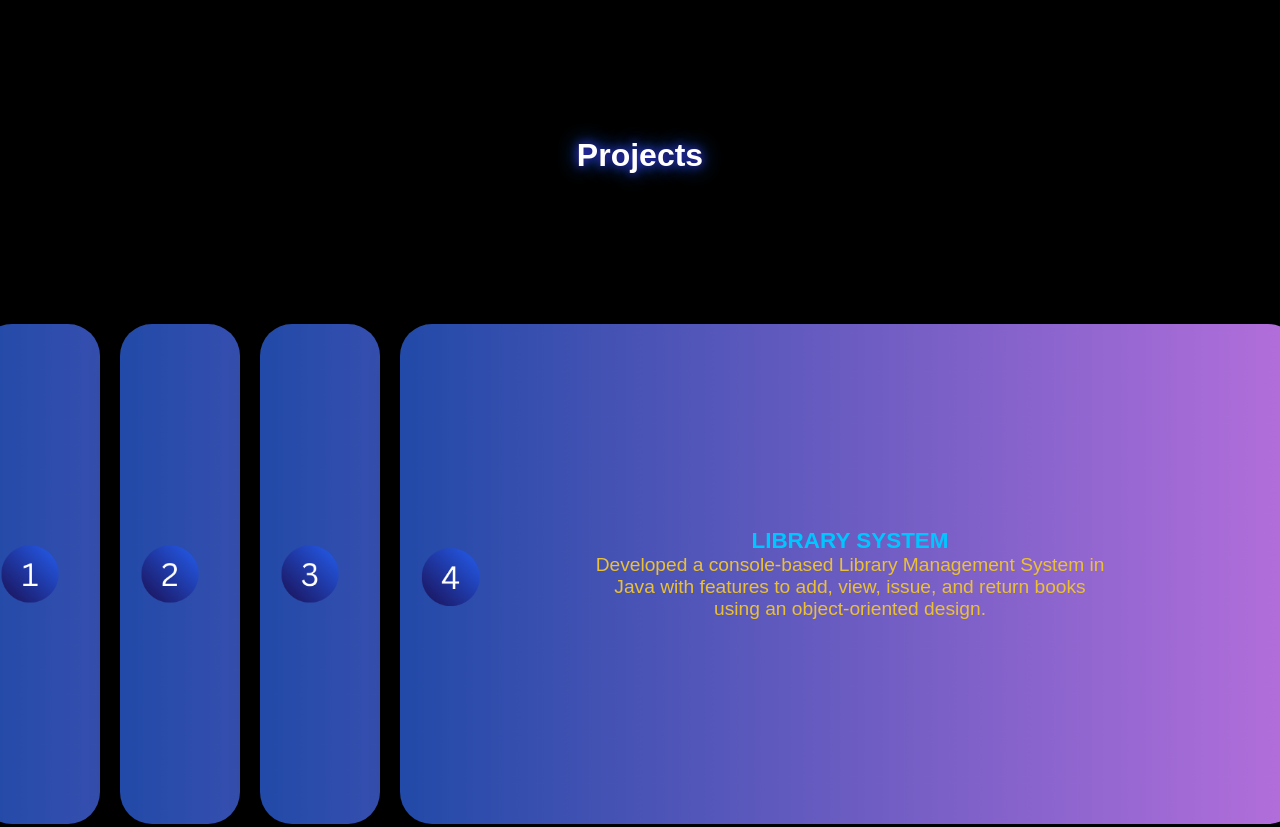
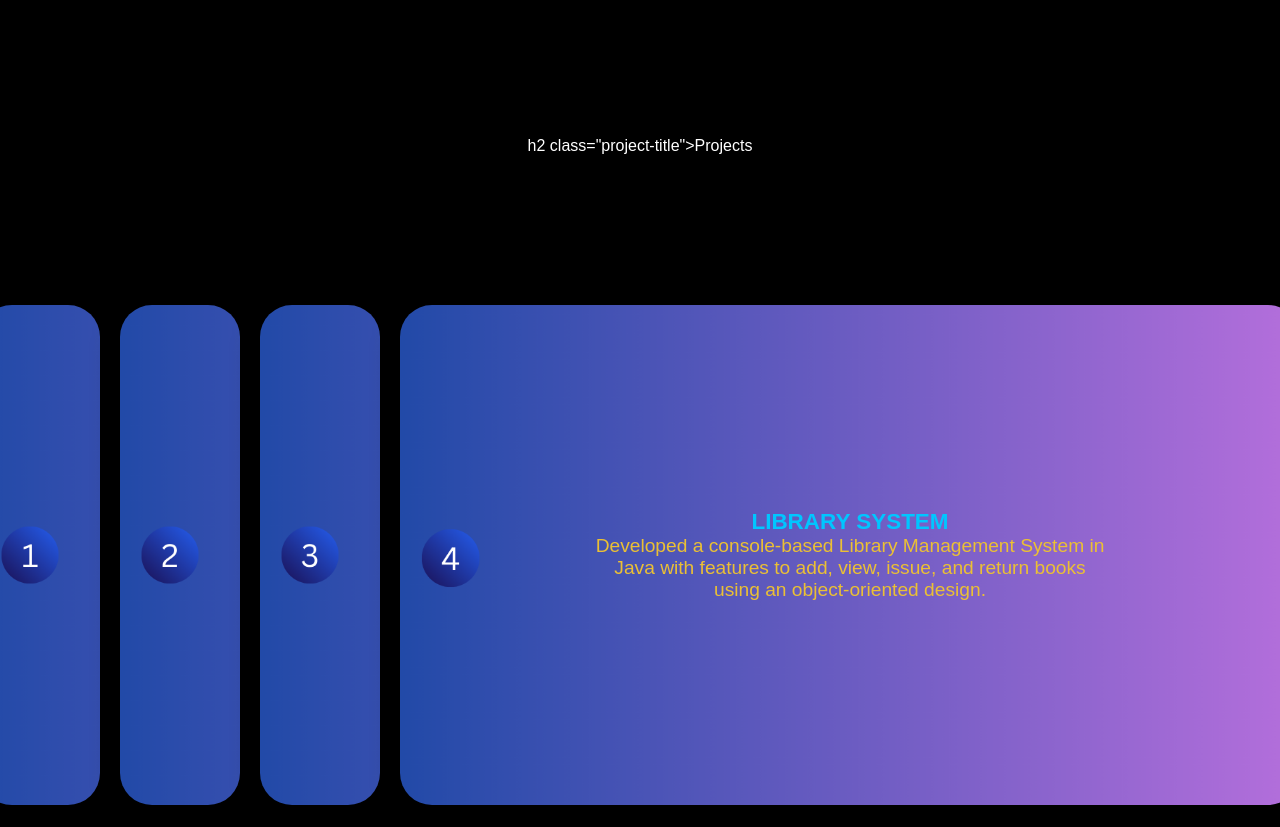
Before and after one commit to MohamedIrfan13/portfolio_irfan, a plain HTML site: page index.html in a window 1280 px wide. Shown: the part 1370-2197 px from the top of the page. Drawn offline with nearby package versions, Linux system fonts and the light colour scheme.

Commit message:
Update index.html

```diff
--- a/index.html
+++ b/index.html
@@ -96,12 +96,13 @@
         </div>
     </section>
     <section id="projects">
-        <h2 class="project-title">Projects</h2>
+        h2 class="project-title">Projects</h2>
       <div class="project-wrapper">
         <div class="project-container">
             <input type="radio" name="slide" id="project1" checked>
             <label for="project1" class="project-card">
                 <div class="project-row">
+
                     <div class="project-description">
                         <h3>Safety Alerts</h3>
                         <ul class="project-description-list">
@@ -118,6 +119,7 @@
              <input type="radio" name="slide" id="project2" checked>
             <label for="project2" class="project-card">
                 <div class="project-row">
+
                     <div class="project-description">
                         <h3>BANK APPLICATON DEMO</h3>
                        <p>Built a demo bank application entirely in Java with features like account creation, balance check, and transactions.</p>
@@ -127,6 +129,7 @@
             <input type="radio" name="slide" id="project3" checked>
             <label for="project3" class="project-card">
                 <div class="project-row">
+
                     <div class="project-description">
                         <h3>EXPENSE TRACKER</h3>
                        <p>Developed an expense tracker entirely in Java to manage and analyze daily spending.</p>
@@ -136,6 +139,7 @@
             <input type="radio" name="slide" id="project4" checked>
             <label for="project4" class="project-card">
                 <div class="project-row">
+
                     <div class="project-description">
                         <h3>LIBRARY SYSTEM</h3>
                        <p>Developed a console-based Library Management System in Java with features to add, view, issue, and return books using an object-oriented design.</p>
```
